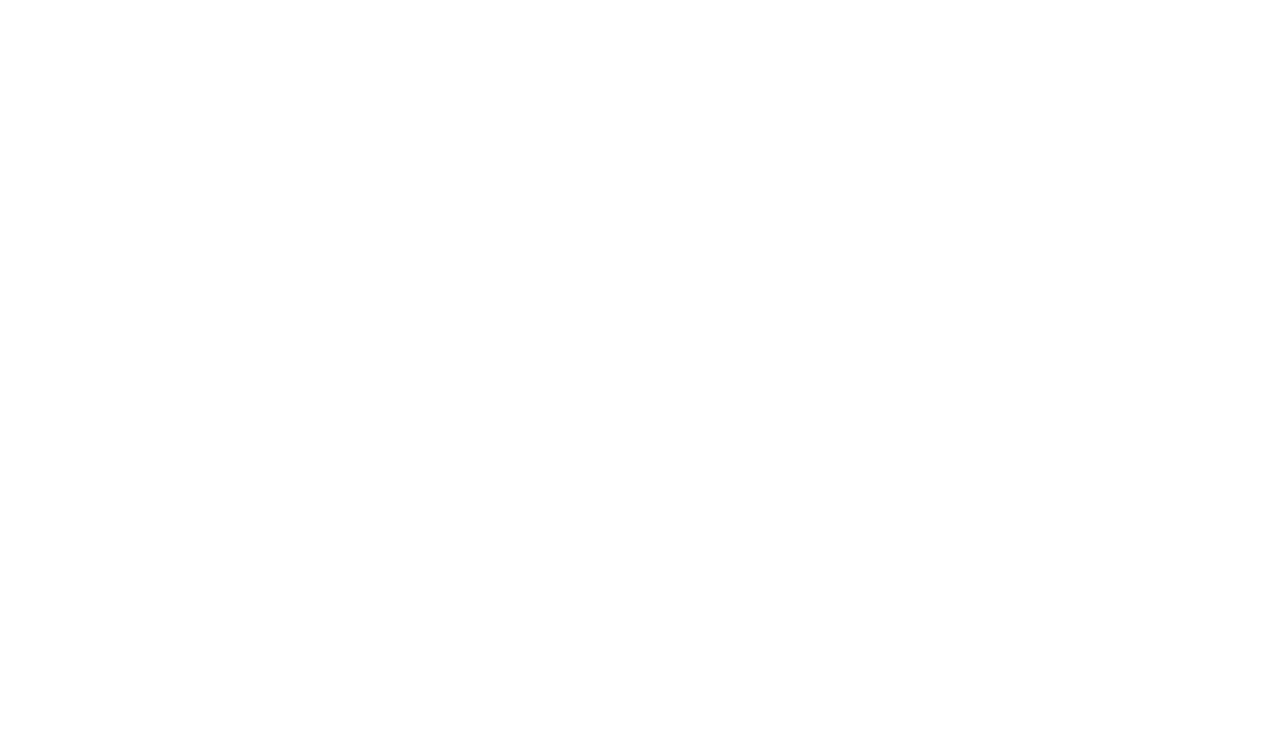
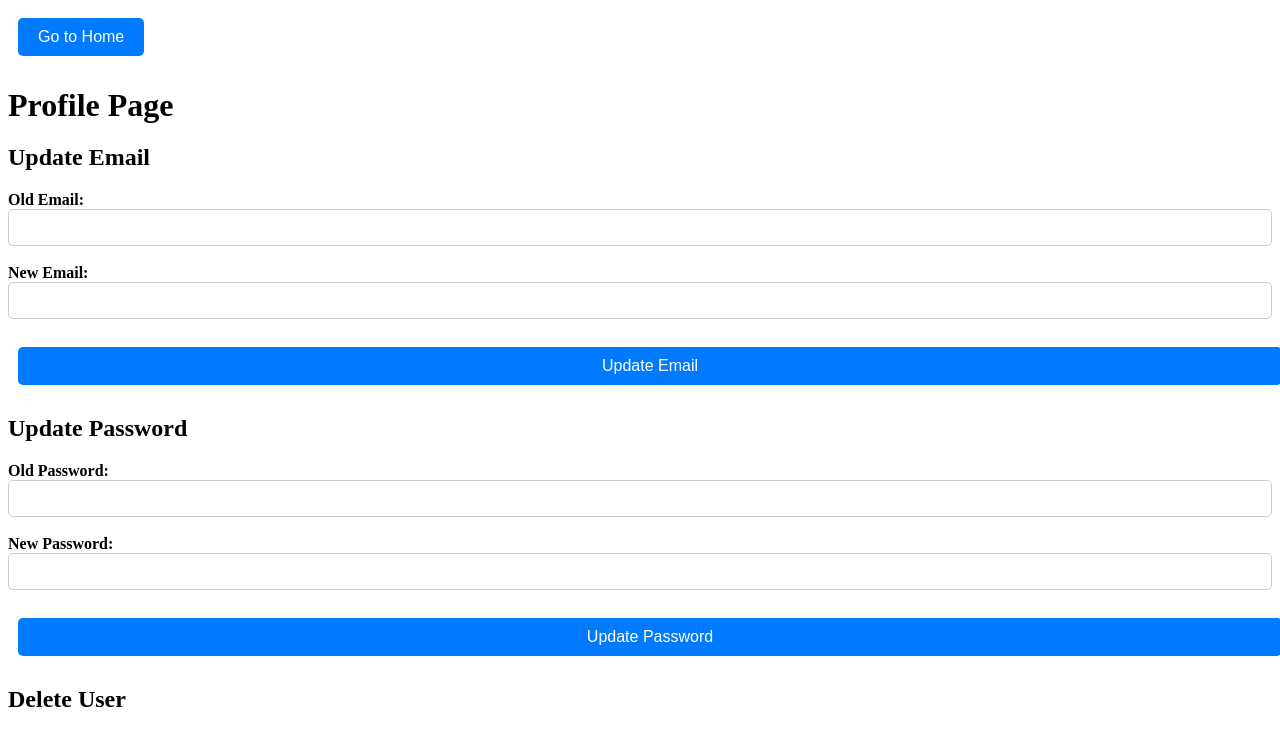
Before and after one commit to GrewalCreator/FitnessFusion, a React (Create React App) app in the folder fitness_fusion/: page /profile in a window 1280 px wide. Before the commit this address had no page. Shown: the top 746 px of the page. Built offline with nearby package versions, Linux system fonts and the light colour scheme; sample sign-in values are in the browser's storage.

Commit message:
saving work

```diff
--- a/fitness_fusion/src/App.js
+++ b/fitness_fusion/src/App.js
@@ -5,6 +5,9 @@ import LandingPage from './Pages/LandingPage';
 import LoginPage from './Pages/LoginPage';
 import HomePage from './Pages/HomePage';
 import RegistrationPage from './Pages/RegistrationPage';
+import ProfilePage from './Pages/ProfilePage';
+import Billing from './Pages/Billing';
+import Admin from './Pages/Admin';
 
 // Must be logged in to access these routes. Otherwise directed to login
 function PrivateRoute() {
@@ -25,6 +28,9 @@ function App() {
           <Routes>
             <Route element={<PrivateRoute />}>
               <Route path="/home" element={<HomePage />} />
+              <Route path="/profile" element={<ProfilePage />} />
+              <Route path="/billing" element={<Billing/>} />
+              <Route path="/admin" element={<Admin/>} />
             </Route>
 
             <Route element={<AnonymousRoute />}>
--- /dev/null
+++ b/fitness_fusion/src/Pages/Admin.js
@@ -0,0 +1,53 @@
+import React, { useState, useEffect } from 'react';
+
+const Admin = () => {
+  const [clientBalances, setClientBalances] = useState([]);
+  const [loading, setLoading] = useState(true);
+
+  useEffect(() => {
+    const fetchClientBalances = async () => {
+      try {
+        const response = await fetch('/getClientBalance');
+        if (!response.ok) {
+          throw new Error('Failed to fetch client balances');
+        }
+        const data = await response.json();
+        setClientBalances(data);
+        setLoading(false);
+      } catch (error) {
+        console.error(error);
+
+      }
+    };
+
+    fetchClientBalances();
+  }, []);
+
+  if (loading) {
+    return <div>Loading...</div>;
+  }
+
+  return (
+    <div>
+      <h1>Client Balances</h1>
+      <table>
+        <thead>
+          <tr>
+            <th>Email</th>
+            <th>Balance</th>
+          </tr>
+        </thead>
+        <tbody>
+          {clientBalances.map((client) => (
+            <tr key={client.email}>
+              <td>{client.email}</td>
+              <td>{client.balance}</td>
+            </tr>
+          ))}
+        </tbody>
+      </table>
+    </div>
+  );
+};
+
+export default Admin;
--- /dev/null
+++ b/fitness_fusion/src/Pages/Billing.js
@@ -0,0 +1,50 @@
+import React, { useState } from 'react';
+
+function Billing() {
+  const [payment, setPayment] = useState('');
+  const [email, setEmail] = useState('');
+  const [errorMessage, setErrorMessage] = useState('');
+
+  const handleSubmit = async (e) => {
+    e.preventDefault();
+    try {
+      const response = await fetch('/payAccountBalance', {
+        method: 'PUT',
+        headers: {
+          'Content-Type': 'application/json',
+        },
+        body: JSON.stringify({ payment: parseFloat(payment), email }),
+      });
+
+      if (!response.ok) {
+        const errorData = await response.json();
+        throw new Error(errorData.error);
+      }
+
+      const responseData = await response.json();
+      console.log(responseData.message); // Log success message
+    } catch (error) {
+      setErrorMessage(error.message || 'An unexpected error occurred');
+    }
+  };
+
+  return (
+    <div>
+      <h2>Pay Account Balance</h2>
+      <form onSubmit={handleSubmit}>
+        <div>
+          <label>Payment Amount:</label>
+          <input type="number" value={payment} onChange={(e) => setPayment(e.target.value)} />
+        </div>
+        <div>
+          <label>Email:</label>
+          <input type="email" value={email} onChange={(e) => setEmail(e.target.value)} />
+        </div>
+        {errorMessage && <p style={{ color: 'red' }}>{errorMessage}</p>}
+        <button type="submit">Pay Now</button>
+      </form>
+    </div>
+  );
+}
+
+export default Billing;
--- a/fitness_fusion/src/Pages/HomePage.js
+++ b/fitness_fusion/src/Pages/HomePage.js
@@ -1,8 +1,8 @@
-import React, {useContext} from 'react';
+import React, { useContext } from 'react';
 import { useNavigate } from 'react-router-dom';
-import { AuthContext} from '../AuthContext';
+import { AuthContext } from '../AuthContext';
 
-function HomePage(){
+function HomePage() {
     const navigate = useNavigate();
     const { logout } = useContext(AuthContext);
 
@@ -11,11 +11,21 @@ function HomePage(){
         navigate('/login');
     };
 
+    const handleProfile = () => {
+        navigate('/profile');
+    };
+
+    const handleBilling = () => {
+        navigate('/billing');
+    };
+
     return (
         <div>
             <h1>Welcome to the Home Page</h1>
             <p>This is where you'll gain access to the rest of the app!</p>
             <button onClick={handleLogout}>Logout</button>
+            <button onClick={handleProfile}>Go to Profile</button>
+            <button onClick={handleBilling}>Go to Billing</button>
         </div>
     );
 }
--- a/fitness_fusion/src/Pages/ProfilePage.js
+++ b/fitness_fusion/src/Pages/ProfilePage.js
@@ -1,12 +1,43 @@
 import React, { useState } from 'react';
+import { Link } from 'react-router-dom';
 
 function ProfilePage() {
-  const [email, setEmail] = useState('');
+  const [oldEmail, setOldEmail] = useState('');
+  const [newEmail, setNewEmail] = useState('');
   const [password, setPassword] = useState('');
   const [newPassword, setNewPassword] = useState('');
-  const [message, setMessage] = useState('');
+  const [emailMessage, setEmailMessage] = useState('');
+  const [passwordMessage, setPasswordMessage] = useState('');
 
-  const handleSubmit = async (event) => {
+
+  const handleEmailSubmit = async (event) => {
+    event.preventDefault();
+
+    try {
+      const response = await fetch('/updateEmail', {
+        method: 'PUT',
+        headers: {
+          'Content-Type': 'application/json',
+        },
+        body: JSON.stringify({ oldEmail, newEmail }),
+      });
+
+      if (!response.ok) {
+        const errorData = await response.json();
+        throw new Error(errorData.error || 'Failed to update email');
+      }
+
+      const data = await response.json();
+      setEmailMessage(data.message);
+      setOldEmail('');
+      setNewEmail('');
+    } catch (error) {
+      setEmailMessage('Failed to update email');
+      console.error('Error updating email:', error.message);
+    }
+  };
+
+  const handlePasswordSubmit = async (event) => {
     event.preventDefault();
 
     try {
@@ -15,7 +46,7 @@ function ProfilePage() {
         headers: {
           'Content-Type': 'application/json',
         },
-        body: JSON.stringify({ email, password, newPassword }),
+        body: JSON.stringify({ oldEmail, password, newPassword }),
       });
 
       if (!response.ok) {
@@ -24,29 +55,48 @@ function ProfilePage() {
       }
 
       const data = await response.json();
-      setMessage(data.message);
-      setEmail('');
+      setPasswordMessage(data.message);
+      setOldEmail('');
       setPassword('');
       setNewPassword('');
     } catch (error) {
-      setMessage('Failed to update password');
+      setPasswordMessage('Failed to update password');
       console.error('Error updating password:', error.message);
     }
   };
 
+
   return (
     <div>
+      <Link to="/home">
+        <button>Go to Home</button>
+      </Link>
       <h1>Profile Page</h1>
-      <form onSubmit={handleSubmit}>
-        <label htmlFor="email">Email:</label>
-        <input type="email" id="email" value={email} onChange={(e) => setEmail(e.target.value)} required /><br /><br />
+      <div>
+        <h2>Update Email</h2>
+        <form onSubmit={handleEmailSubmit}>
+          <label htmlFor="oldEmail">Old Email:</label>
+          <input type="email" id="oldEmail" value={oldEmail} onChange={(e) => setOldEmail(e.target.value)} required /><br /><br />
+          <label htmlFor="newEmail">New Email:</label>
+          <input type="email" id="newEmail" value={newEmail} onChange={(e) => setNewEmail(e.target.value)} required /><br /><br />
+          <button type="submit">Update Email</button>
+        </form>
+        <div id="emailMessage">{emailMessage}</div>
+      </div>
+      <div>
+        <h2>Update Password</h2>
+        <form onSubmit={handlePasswordSubmit}>
           <label htmlFor="password">Old Password:</label>
           <input type="password" id="password" value={password} onChange={(e) => setPassword(e.target.value)} required /><br /><br />
           <label htmlFor="newPassword">New Password:</label>
           <input type="password" id="newPassword" value={newPassword} onChange={(e) => setNewPassword(e.target.value)} required /><br /><br />
           <button type="submit">Update Password</button>
         </form>
-      <div id="message">{message}</div>
+        <div id="passwordMessage">{passwordMessage}</div>
+      </div>
+      <div>
+        <h2>Delete User</h2>
+      </div>
     </div>
   );
 }
```
Lines whose indentation alone changed are shown as unchanged.
